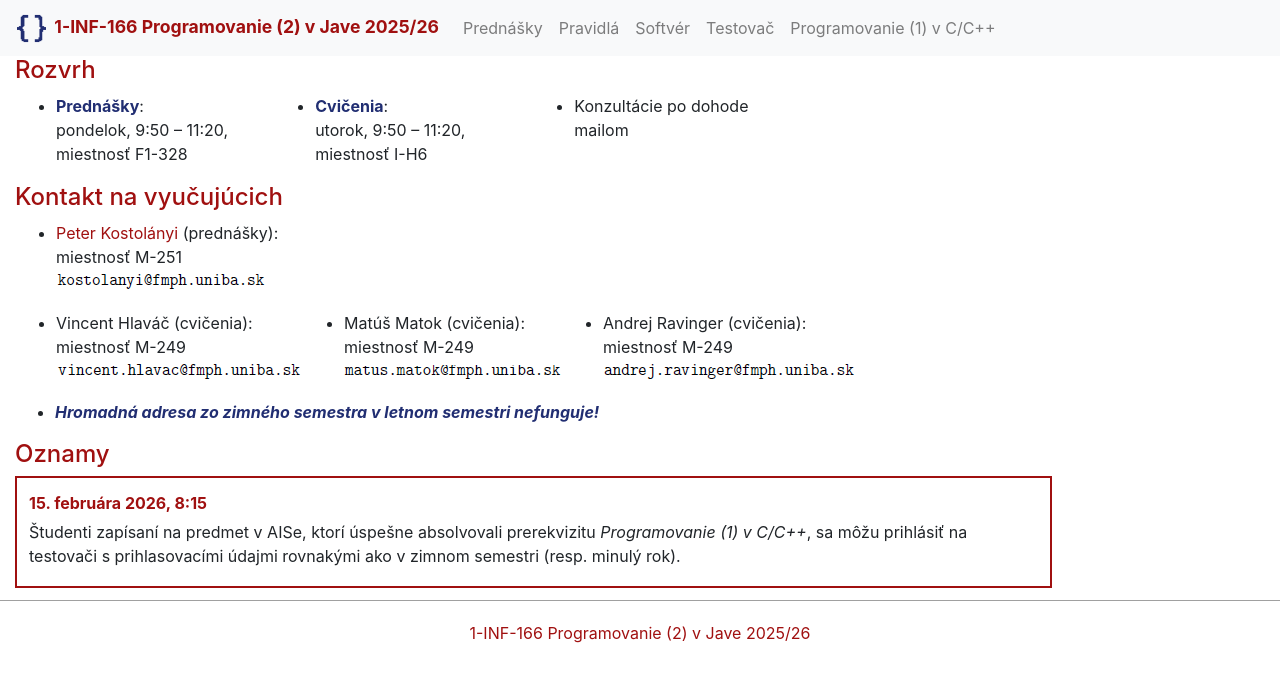
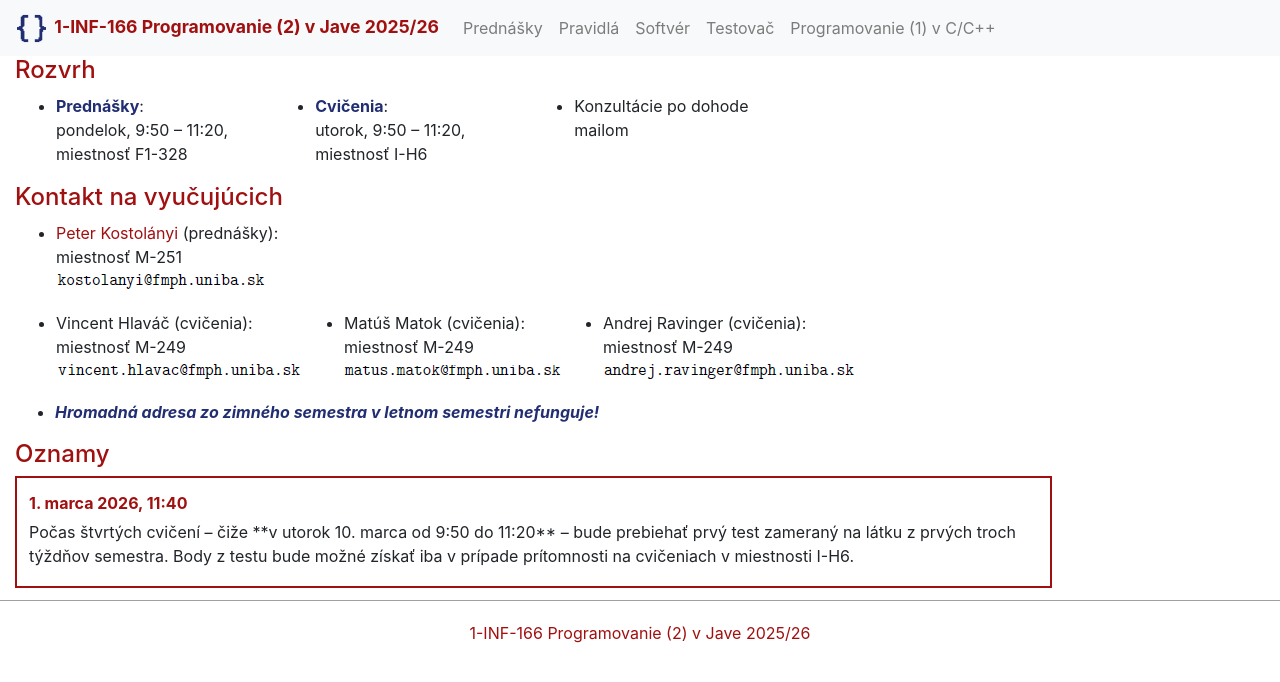
Before and after one commit to dcs-fmph/prog2, a Jekyll site: the page built from index.md, in a window 1280 px wide. Shown: the top 682 px of the page. Built offline with Jekyll 4.4.1, drawn with Linux system fonts in a browser that asks for light colours; nearby versions of some CDN libraries; our own code applies the rules of GitHub Pages for plain Markdown files.

Commit message:
Update index.md

```diff
--- a/index.md
+++ b/index.md
@@ -43,7 +43,7 @@ miestnosť M-249<br/>
 ## Oznamy
 
 <div class="oznam">
-<h4>15. februára 2026, 8:15</h4>
+<h4>1. marca 2026, 11:40</h4>
 
-Študenti zapísaní na predmet v AISe, ktorí úspešne absolvovali prerekvizitu <i>Programovanie (1) v C/C++</i>, sa môžu prihlásiť na testovači s prihlasovacími údajmi rovnakými ako v zimnom semestri (resp. minulý rok).
+Počas štvrtých cvičení &ndash; čiže **v utorok 10. marca od 9:50 do 11:20** &ndash; bude prebiehať prvý test zameraný na látku z prvých troch týždňov semestra. Body z testu bude možné získať iba v prípade prítomnosti na cvičeniach v miestnosti I-H6.
 </div>
```
